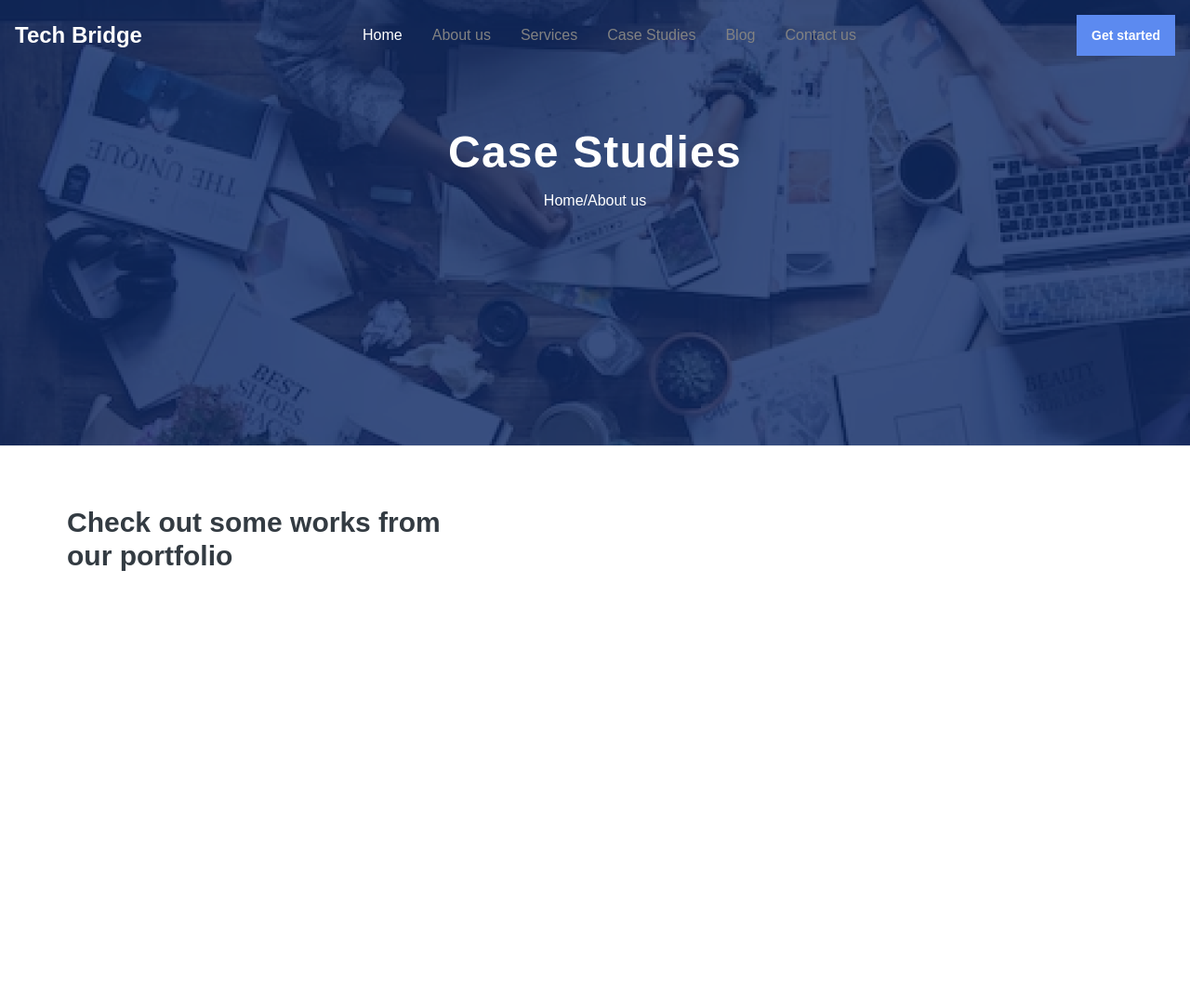
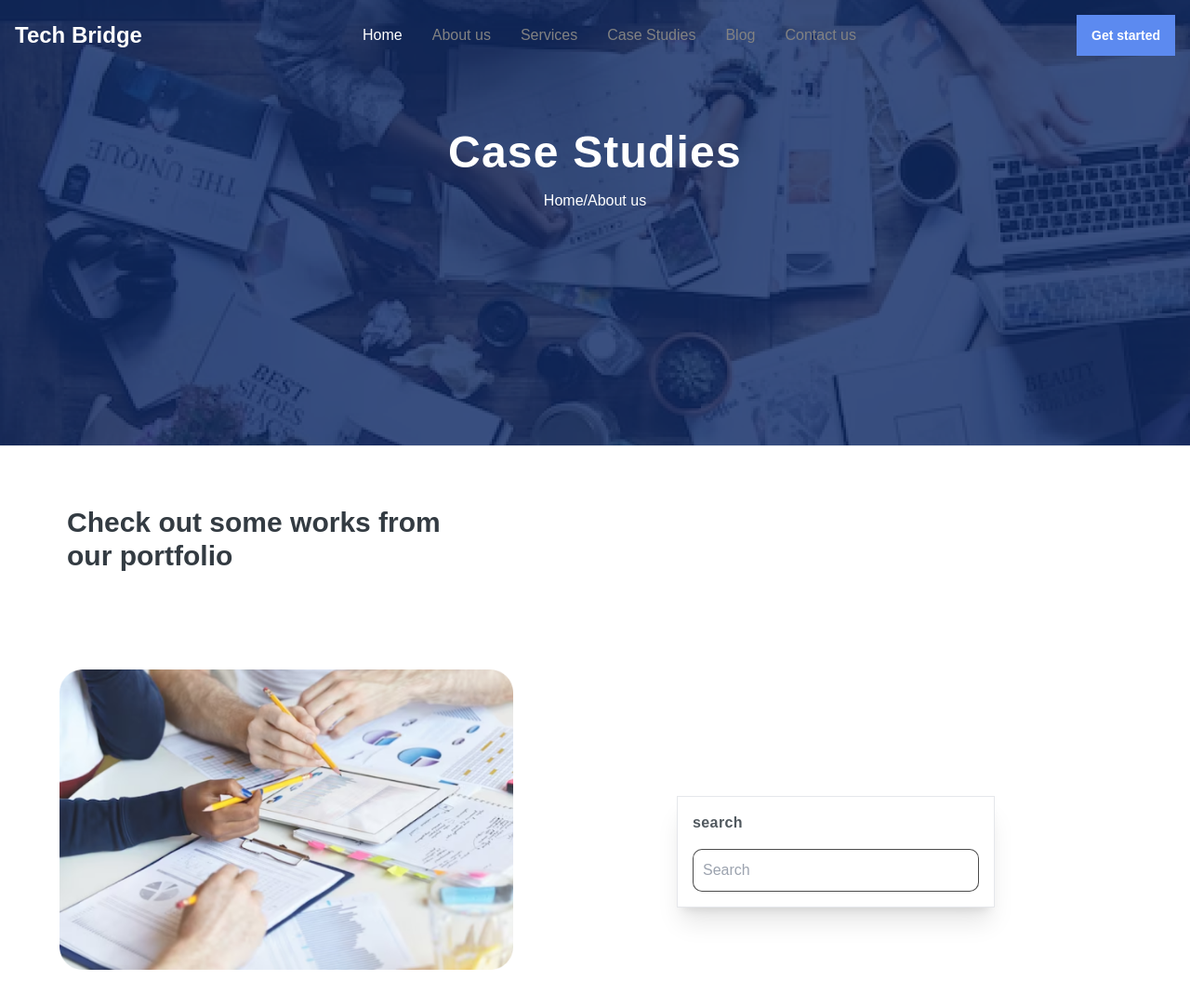
Before and after one commit to soyindrila-ghosh/Tech_Bridge, a website: page src/studies.html in a window 1280 px wide. Shown: the whole page at 93% size. Before the commit the page ends 800 px from the top, so only its background shows below. Drawn offline with Linux system fonts and the light colour scheme; a web font is replaced by a local one.

Commit message:
check out work section in studies.html

```diff
--- a/src/input.css
+++ b/src/input.css
@@ -88,3 +88,10 @@ body{
 .form-group button:hover {
     background-color: #45a049;
 }
+.search-container input{
+    width: 100%;
+    padding: 10px;
+    border: 1px solid rgba(0, 0, 0, 0.7);
+    border-radius: 10px;
+    outline: none;
+}
--- a/src/studies.html
+++ b/src/studies.html
@@ -73,5 +73,29 @@
     </div>
 </section>
 
+<section>
+
+    <div class="clash-text-box mt-[5%] max-w-6xl mx-auto">
+
+        <div class="flex  lg:flex-row lg:px-0 px-8   flex-col mx-auto lg:space-x-44   items-center  max-w-6xl mt-[5%]">
+            <div  class=" lg:w-[50%]  mx-auto   ">
+                <div class="  w-full    py-10">
+                    <img src=../assets/Rectangle%2015.png>
+                </div>
+            </div>
+            <div class=" lg:w-[50%] mt-[6%] w-full items-center">
+                <div class="lg:w-[70%]  p-4 shadow-xl  border text-center items-center space-y-6 right-pera-box">
+                    <div class="search-container   space-y-4 flex flex-col text-left">
+                         <p class="font-semibold tracking-wide text-black">search</p>
+                        <input type="text" class="search-input" placeholder="Search" required>
+
+                    </div>
+                </div>
+            </div>
+        </div>
+    </div>
+</section>
+
+
 </body>
 </html>
```
Also changed, not shown: dist/output.css.
